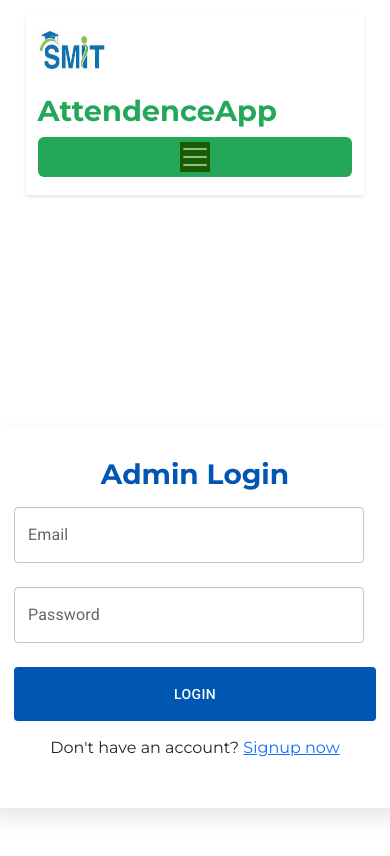
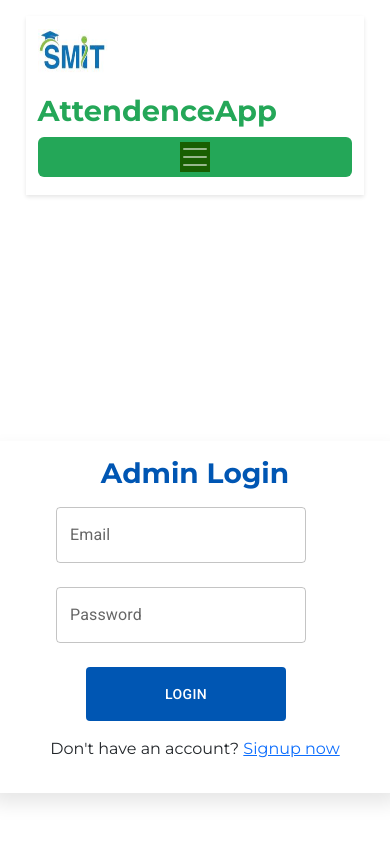
Before and after one commit to javariyafatima1/Attendence-final, a React (Create React App) app in the folder frontend/: page /adminlogin in a window 390 px wide. Shown: the top 856 px of the page. Built offline with nearby package versions, Linux system fonts and the light colour scheme.

Commit message:
admin portal resposive ui

```diff
--- a/frontend/src/components/AdminDashboard.css
+++ b/frontend/src/components/AdminDashboard.css
@@ -15,3 +15,19 @@
   .button-style:hover {
     background-color: #45a049;
   }
+
+  .l{
+    margin-left:350px;
+    margin-top:30px;
+  }
+  @media (max-width: 768px) {
+    .button-style {
+        font-size: 14px;
+        padding: 8px 16px;
+    }
+
+    .l {
+        margin-left: 2%;
+        margin-top: 1%;
+    }
+}
--- a/frontend/src/components/AdminSignup.css
+++ b/frontend/src/components/AdminSignup.css
@@ -11,22 +11,21 @@
     width: 350px;
 }
 .wrapper1 {
-    min-width: 300px; /* Adjusted for better responsiveness */
+    min-width: 300px;
     margin: 0 auto;
     border-radius: 0.5rem;
     padding: 2rem 1.5rem;
     box-shadow: 0 10px 20px rgba(0, 0, 0, 0.1);
-    background-color: #fff; /* Added background color for better contrast */
+    background-color: #fff;
 }
 
 .main-title {
     color: #0056b3;
     font-weight: bold;
-    font-size: 2rem; /* Adjusted for better scaling */
+    font-size: 2rem;
     text-align: center;
-    margin-bottom: 1.5rem; /* Adjusted margin for spacing */
+    margin-bottom: 1.5rem;
 }
-
 .signup-btn {
     width: 100%;
     height: 54px;
@@ -36,8 +35,8 @@
     font-weight: 500;
     font-size: 1.125rem;
     border-radius: 0.31rem;
-    background-color: #007bff; /* Added background color for the button */
-    color: #fff; /* Text color for the button */
+    background-color: #007bff;
+    color: #fff;
 }
 
 .signup-btn:hover {
@@ -52,18 +51,18 @@
 
 @media (max-width: 768px) {
     .wrapper1 {
-        padding: 1.5rem; /* Reduced padding for smaller screens */
+        padding: 1.5rem;
     }
 
     .main-title {
-        font-size: 1.75rem; /* Adjusted font size for smaller screens */
-        margin-bottom: 1rem; /* Adjusted margin for smaller screens */
+        font-size: 1.75rem;
+        margin-bottom: 1rem;
     }
 .login-input{
         width: 250px;
     }
 
     .signup-btn {
-        font-size: 1rem; /* Adjusted font size for smaller screens */
+        font-size: 1rem;
     }
 }
--- a/frontend/src/components/Adminlogin.css
+++ b/frontend/src/components/Adminlogin.css
@@ -3,6 +3,9 @@
     align-items: center;
     justify-content: center;
     min-height: 100vh;
+}
+.input{
+    width: 350px;
 }
 .title {
     color: #0056b3;
@@ -50,3 +53,32 @@
 .btn:hover {
     background-color: #0056b3;
 }
+@media (max-width: 768px) {
+    .title {
+        font-size: 1.5rem;
+    }
+
+    .wrapper {
+        padding: 1rem;
+    }
+    .wrapper .input{
+        width: 250px;
+        margin-left: 50px;
+    }
+
+    .wrapper .title {
+        font-size: 1.25rem;
+        margin-bottom: 0.75rem;
+    }
+
+    .wrapper .btn {
+        font-size: 0.875rem;
+        padding: 0.5rem;
+        width: 200px;
+        margin-left: 80px;
+    }
+
+    .para {
+        margin-top: 1rem;
+    }
+}
--- a/frontend/src/components/Adminlogin.js
+++ b/frontend/src/components/Adminlogin.js
@@ -59,7 +59,7 @@ const AdminLogin = () => {
               name="email"
               value={sing.email}
               onChange={handleChange}
-              style={{ width: "350px" }}
+
             />
             <br />
             <br />
@@ -70,7 +70,7 @@ const AdminLogin = () => {
               name="password"
               value={sing.password}
               onChange={handleChange}
-              style={{ width: "350px" }}
+
             />
           </div>
           <br />
--- a/frontend/src/components/Dashboardadmin.js
+++ b/frontend/src/components/Dashboardadmin.js
@@ -27,7 +27,7 @@ const Dashboardadmin = () => {
     <Typography>Welcome to the Admin Attendence portal!</Typography>
 
     <Typography> <h1 style={{marginTop:40}}>SMIT Enroll Student Show</h1></Typography>
-    <div style={{marginLeft:350,marginTop:30}}>
+    <div className='l'>
     <button onClick={() => CategoryClick('GraphicDesign')} className="button-style">
         Graphic Design
       </button>
```
